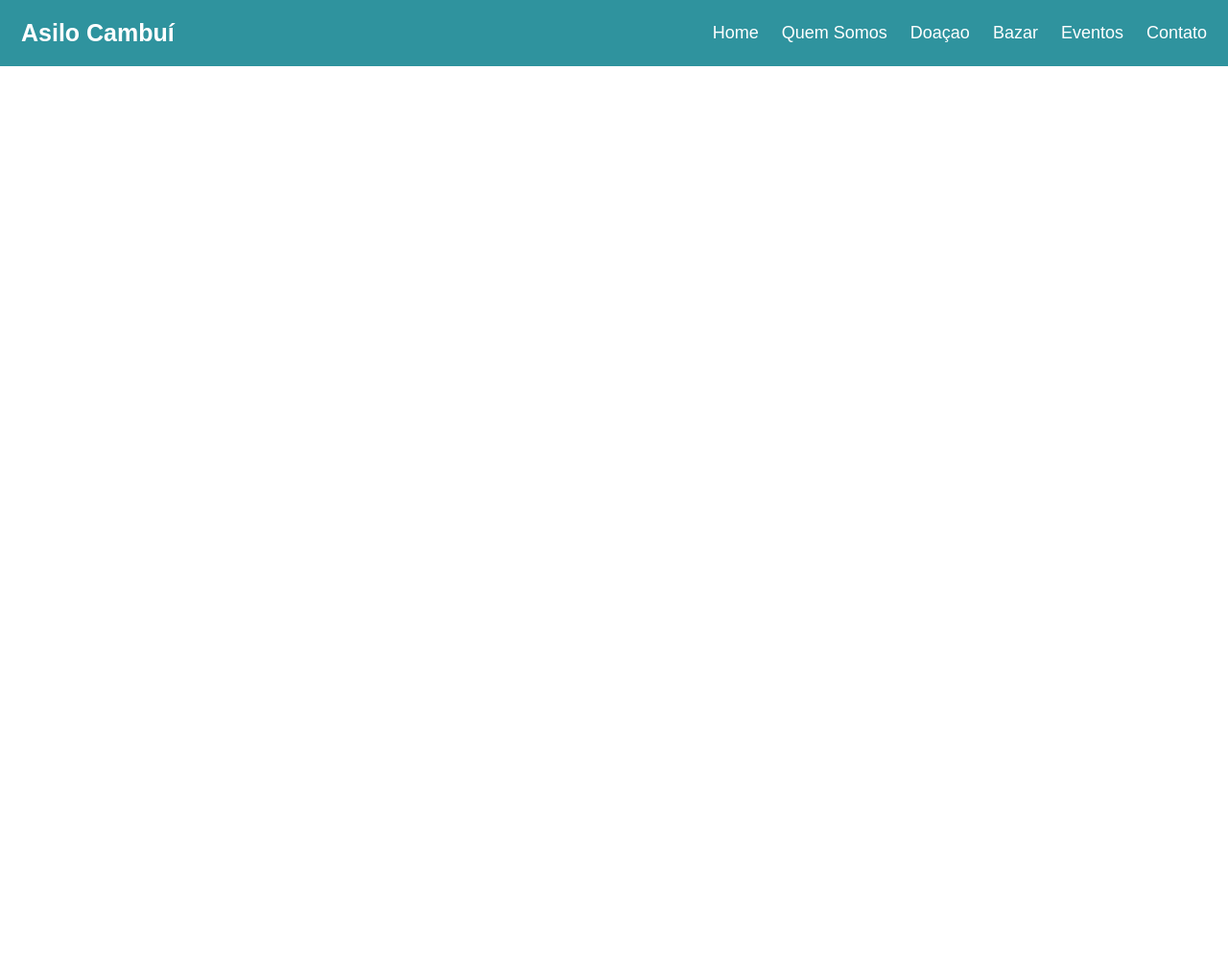
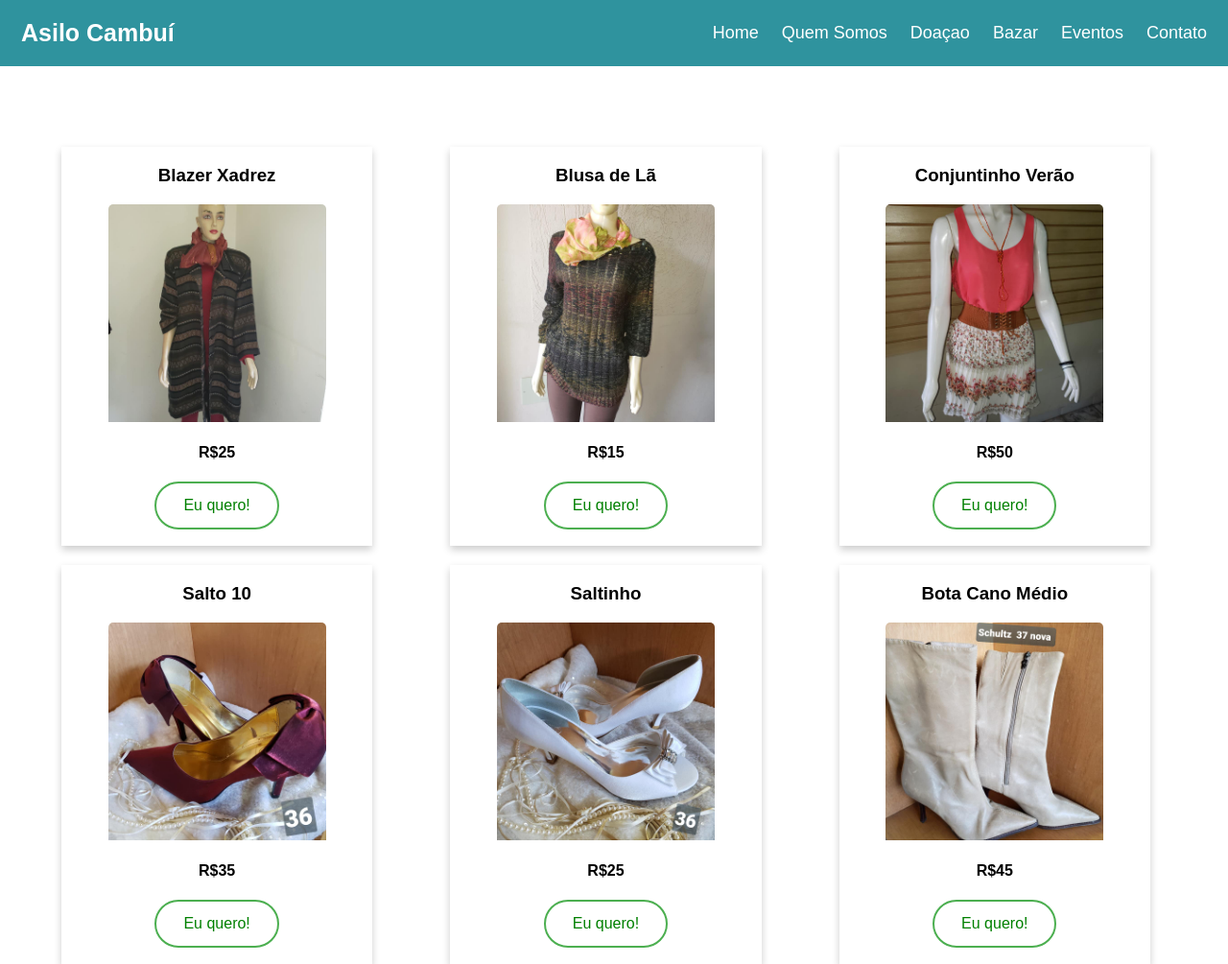
Before and after one commit to beletate/asilo-cambui, a plain HTML site: page html/bazar.html in a window 1280 px wide. Shown: the whole page at 96% size. Before the commit the page ends 800 px from the top, so only its background shows below. Drawn offline with Linux system fonts and the light colour scheme; files whose address does not match are found by name.

Commit message:
Adicionando imagens as fotos do bazar

```diff
--- a/css/style.css
+++ b/css/style.css
@@ -466,3 +466,69 @@ img {
     max-height: 100%;
     margin: 10px;
   }
+
+/*BAZAR*/
+
+.bazar-container{
+    text-align: center;
+    margin: 5% auto;
+    max-width: 1280px;
+    max-height: 720px;
+    padding-left: 5%;
+    display: grid;
+    grid-template-columns: auto auto auto;
+    flex-wrap: wrap;
+    -webkit-border-radius: 25px;
+    -moz-border-radius: 25px;
+    border-radius: 25px;
+}
+
+@media only screen and (max-width: 600px) {
+    .bazar-container {
+    margin: 5% auto;
+    max-width: 1280px;
+    max-height: 720px;
+    padding-left: 5%;
+    display: grid;
+    grid-template-columns: auto auto;
+    flex-wrap: wrap;
+    -webkit-border-radius: 25px;
+    -moz-border-radius: 25px;
+    border-radius: 25px;
+    }
+  }
+
+.bazar-fotos{
+    margin-top: 5%;
+    box-shadow: 0 4px 8px 0 rgba(0,0,0,0.2);
+    transition: 0.3s;
+    width: 80%;
+  }
+
+
+  .container-info-bazar {
+    padding: 2px 16px;
+  }
+
+  .btn {
+    margin-bottom: 5%;
+    border: 2px solid black;
+    background-color: white;
+    color: black;
+    padding: 14px 28px;
+    font-size: 16px;
+    cursor: pointer;
+    -webkit-border-radius: 25px;
+    -moz-border-radius: 25px;
+    border-radius: 25px;
+  }
+
+  .success {
+    border-color: #4CAF50;
+    color: green;
+  }
+
+  .success:hover {
+    background-color: #4CAF50;
+    color: white;
+  }
--- a/html/bazar.html
+++ b/html/bazar.html
@@ -22,6 +22,58 @@
             <a href="contato.html">Contato</a>
         </div>
     </header>
+
+    <div class="bazar-container">
+        <div class="bazar-fotos">
+            <h3>Blazer Xadrez</h3>
+            <img src="../img/bazar_1.jpg" alt="Avatar" style="width:70%; margin:auto">
+            <div class="container-info-bazar">
+                <h4><b>R$25</b></h4>
+                <button class="btn success">Eu quero!</button>
+            </div>
+        </div>
+        <div class="bazar-fotos">
+            <h3>Blusa de Lã</h3>
+            <img src="../img/bazar_2.jpg" alt="Avatar" style="width:70%; margin:auto">
+            <div class="container-info-bazar">
+                <h4><b>R$15</b></h4>
+                <button class="btn success">Eu quero!</button>
+            </div>
+        </div>
+        <div class="bazar-fotos">
+            <h3>Conjuntinho Verão</h3>
+            <img src="../img/bazar_3.jpg" alt="Avatar" style="width:70%; margin:auto">
+            <div class="container-info-bazar">
+                <h4><b>R$50</b></h4>
+                <button class="btn success">Eu quero!</button>
+            </div>
+        </div>
+        <div class="bazar-fotos">
+            <h3>Salto 10</h3>
+            <img src="../img/bazar_4.jpg" alt="Avatar" style="width:70%; margin:auto">
+            <div class="container-info-bazar">
+                <h4><b>R$35</b></h4>
+                <button class="btn success">Eu quero!</button>
+            </div>
+        </div>
+        <div class="bazar-fotos">
+            <h3>Saltinho</h3>
+            <img src="../img/bazar_5.jpg" alt="Avatar" style="width:70%; margin:auto">
+            <div class="container-info-bazar">
+                <h4><b>R$25</b></h4>
+                <button class="btn success">Eu quero!</button>
+            </div>
+        </div>
+        <div class="bazar-fotos">
+            <h3>Bota Cano Médio</h3>
+            <img src="../img/bazar_6.jpg" alt="Avatar" style="width:70%; margin:auto">
+            <div class="container-info-bazar">
+                <h4><b>R$45</b></h4>
+                <button class="btn success">Eu quero!</button>
+            </div>
+        </div>
+
+    </div>
 </body>
 <script src="script.js"></script>
 
```
Also changed, not shown: img/bazar_1.jpg (added), img/bazar_2.jpg (added), img/bazar_3.jpg (added), img/bazar_4.jpg (added), img/bazar_5.jpg (added), img/bazar_6.jpg (added).
